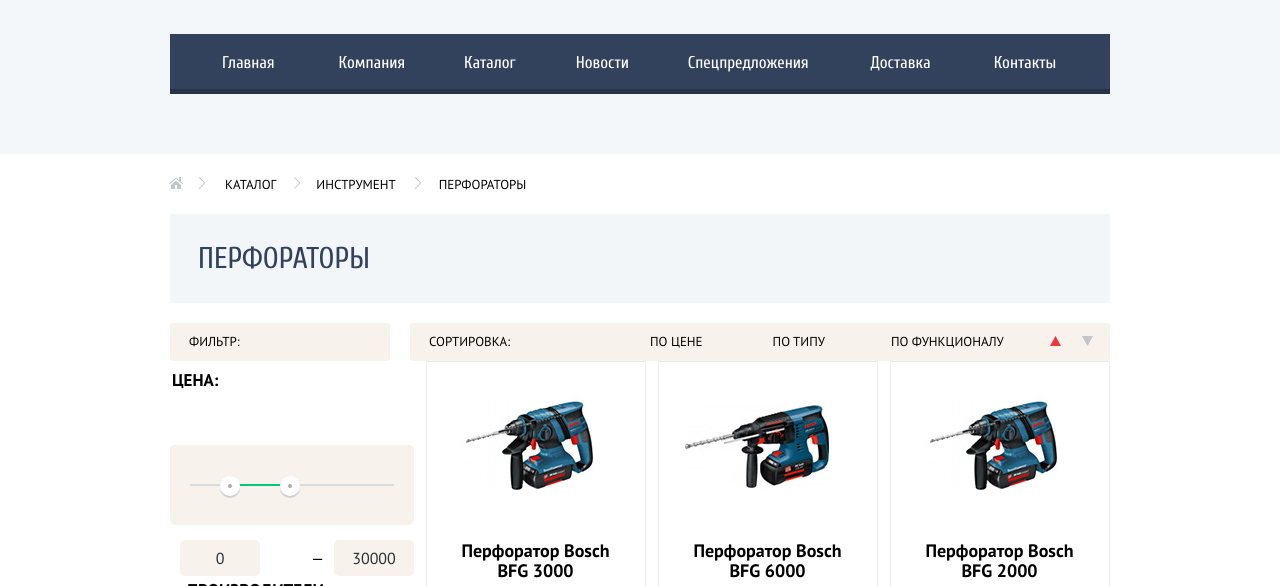
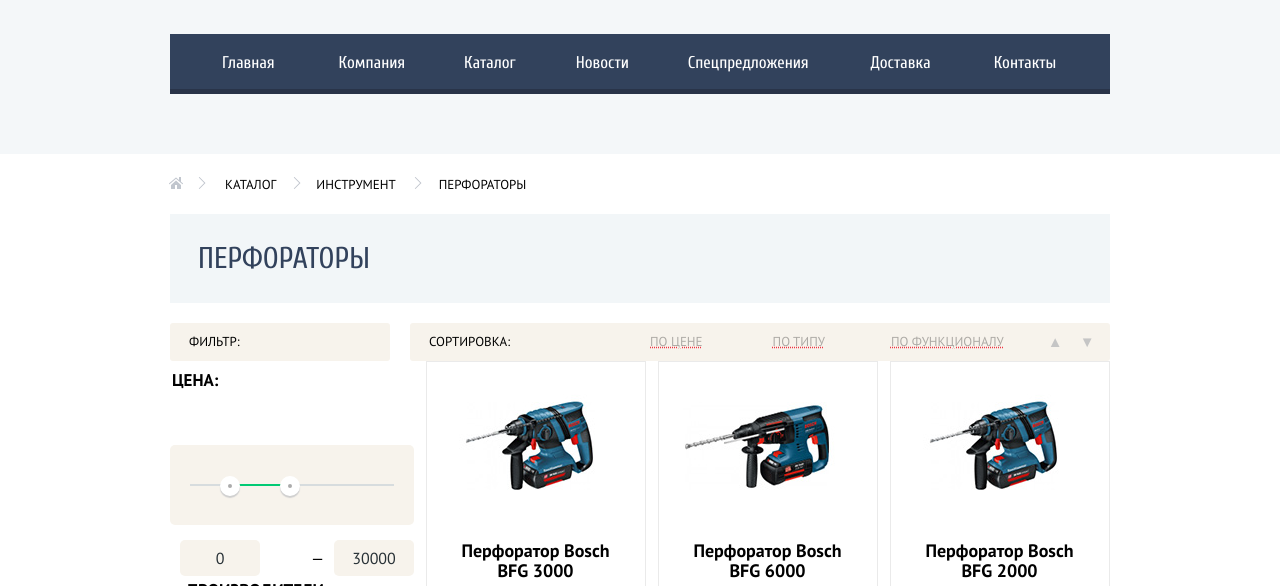
Before and after one commit to IvanWeber/238584-technomart-26, a plain HTML site: page catalog.html in a window 1280 px wide. Shown: the part 167-753 px from the top of the page. Drawn offline with Linux system fonts and the light colour scheme; a web font is replaced by a local one.

Commit message:
Стилизован блок сортировки на странице каталога

```diff
--- a/catalog.html
+++ b/catalog.html
@@ -166,11 +166,28 @@
     <section class="catalog-main__products products">
       <div class="products__sort">
         <h2 class="main-catalog__heading-sort">Сортировка:</h2>
-        <a href="#" class="sort-by-price">По цене</a>
-        <a href="#" class="sort-by-type">По типу</a>
-        <a href="#" class="sort-by-functional">По функционалу</a>
-        <a href="#" class="sort-by-ascending"><img alt="по возрастанию" src="img/icon-up-dir.png"></a>
-        <a href="#" class="sort-by-descending "><img alt="по убыванию" src="img/icon-down-dir.png"></a>
+<!--        <a href="#" class="sort-by-price">По цене</a>-->
+<!--        <a href="#" class="sort-by-type">По типу</a>-->
+<!--        <a href="#" class="sort-by-functional">По функционалу</a>-->
+<!--        <a href="#" class="sort-by-ascending"><img alt="по возрастанию" src="img/icon-up-dir.png"></a>-->
+<!--        <a href="#" class="sort-by-descending "><img alt="по убыванию" src="img/icon-down-dir.png"></a>-->
+
+
+        <input class="visually-hidden page-main-slider__first-slide-radio-button sorter-radio-button" type="radio" id="sort-by-price-slide" name="sort-type">
+        <label class="sort-by-price sorter-radio-button-label" for="sort-by-price-slide">По цене</label>
+
+        <input class="visually-hidden page-main-slider__second-slide-radio-button sorter-radio-button" type="radio" id="second-sort-by-type" name="sort-type">
+        <label class="sort-by-type sorter-radio-button-label" for="second-sort-by-type">По типу</label>
+
+        <input class="visually-hidden page-main-slider__first-slide-radio-button sorter-radio-button" type="radio" id="sort-by-functional" name="sort-type">
+        <label class="sort-by-functional sorter-radio-button-label" for="sort-by-functional">По функционалу</label>
+
+        <input class="visually-hidden page-main-slider__second-slide-radio-button up-down-sorter-radio-button" type="radio" id="sort-by-ascending" name="up-down-sort">
+        <label class="sort-by-ascending up-down-sorter-radio-button-label" for="sort-by-ascending">▲</label>
+
+        <input class="visually-hidden page-main-slider__second-slide-radio-button up-down-sorter-radio-button" type="radio" id="sort-by-descending" name="up-down-sort">
+        <label class="sort-by-descending up-down-sorter-radio-button-label" for="sort-by-descending">▼</label>
+
       </div>
       <ul class="products__products-list">
         <li class="page-main__popular-products__card">
--- a/css/style.css
+++ b/css/style.css
@@ -1941,11 +1941,15 @@ header {
 }
 
 .sort-by-ascending {
-  margin-left: 46px;
+  margin-left: 44px;
+  margin-top: -1px;
+  font-size: 15px;
 }
 
 .sort-by-descending {
-  margin-left: 21px;
+  margin-left: 17px;
+  margin-top: -1px;
+  font-size: 15px;
 }
 
 .products__products-list {
@@ -1955,6 +1959,57 @@ header {
   flex-wrap: wrap;
 }
 
+/**/
+
+
+.sorter-radio-button-label {
+  cursor: pointer;
+  text-decoration-line: underline;
+  text-decoration-style: dotted;
+  text-decoration-color: rgba(238, 54, 67, 1);;
+  color: rgba(0, 0, 0, 0.3);
+}
+
+.sorter-radio-button:hover + .sorter-radio-button-label,
+.sorter-radio-button:focus + .sorter-radio-button-label {
+  color: #663d15;
+  text-decoration-line: underline;
+  text-decoration-style: solid;
+  text-decoration-color: #ee3643;
+  opacity: 1;
+}
+
+.sorter-radio-button + .sorter-radio-button-label {
+}
+
+.sorter-radio-button:checked + .sorter-radio-button-label {
+  color: #ee3643;
+  text-decoration: none;
+}
+
+/* up-down-sorters */
+
+
+.up-down-sorter-radio-button-label {
+  cursor: pointer;
+  color: #c5c5c5;
+}
+
+.up-down-sorter-radio-button:hover + .up-down-sorter-radio-button-label,
+.up-down-sorter-radio-button:focus + .up-down-sorter-radio-button-label {
+  color: #663d15;
+  opacity: 1;
+}
+
+.up-down-sorter-radio-button + .up-down-sorter-radio-button-label {
+}
+
+.up-down-sorter-radio-button:checked + .up-down-sorter-radio-button-label {
+  color: #ee3643;
+}
+
+
+
 /* category-selection */
 
 .category-selection {
```
